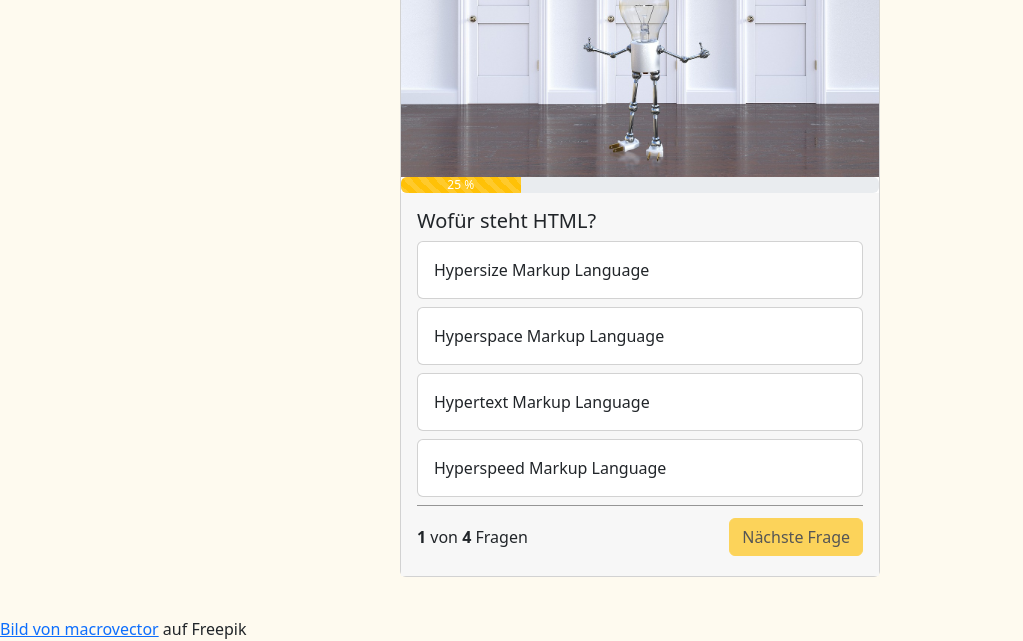
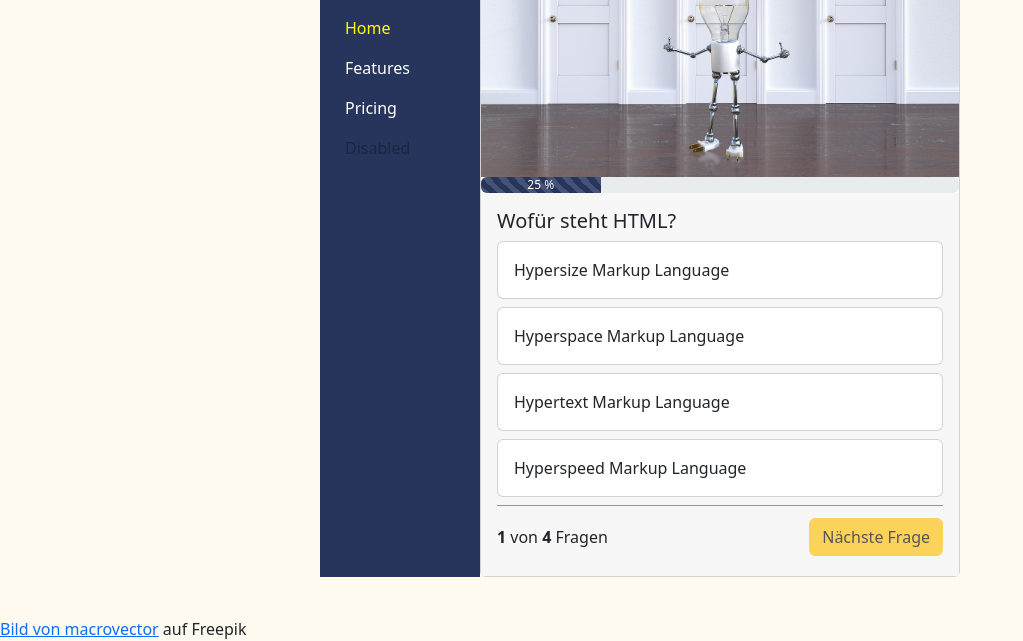
Before and after one commit to fshippman/Quizapp, a plain HTML site: page index.html in a window 1280 px wide. Shown: the part 183-824 px from the top of the page, without its empty margins (0-1023 px from the left). Drawn offline with nearby package versions, Linux system fonts and the light colour scheme.

Commit message:
created menu

```diff
--- a/index.html
+++ b/index.html
@@ -23,13 +23,41 @@
     <div class="container">
 
 
+        <div class="d-flex">
 
-        <div id="card" class="card" style="width: 30rem; height: 45rem;">
+            <nav class="navbar d-flex flex-column quiz-nav link-light ">
+                <div class="d-flex flex-column h-100 m-4">
+
+                    <div class="gap-3">
+                        <img  src="img/logo.png" alt="">
+                    </div>
+
+
+
+                    <ul class="navbar-nav link-light mt-4">
+                        <li class="nav-item">
+                            <a class="nav-link active" aria-current="page" href="#">Home</a>
+                        </li>
+                        <li class="nav-item">
+                            <a class="nav-link" href="#">Features</a>
+                        </li>
+                        <li class="nav-item">
+                            <a class="nav-link" href="#">Pricing</a>
+                        </li>
+                        <li class="nav-item">
+                            <a class="nav-link disabled">Disabled</a>
+                        </li>
+                    </ul>
+
+                </div>
+            </nav>
+
+            <div id="card" class="card quiz-card" style="width: 30rem; height: 45rem;">
                 <img src="img/question-mark.jpg" class="card-img-top" id="header-image">
-            <div class="progress" role="progressbar" aria-label="Warning example" aria-valuenow="25" aria-valuemin="0"
-                aria-valuemax="100">
-                <div class="progress-bar  progress-bar-striped bg-warning" id="progress-bar"
-                    style="width: 25%">25%</div>
+                <div class="progress" role="progressbar" aria-label="Warning example" aria-valuenow="25"
+                    aria-valuemin="0" aria-valuemax="100">
+                    <div class="progress-bar  progress-bar-striped bg-blue" id="progress-bar" style="width: 25%">25%
+                    </div>
                 </div>
                 <div id="endScreen" style="display: none;">
                     <div class="card-body text-center">
@@ -75,6 +103,7 @@
                 </div>
             </div>
         </div>
+    </div>
 
 
 
@@ -83,5 +112,6 @@
 
 </html>
 
-<a href="https://de.freepik.com/vektoren-kostenlos/hand-haelt-trophaee_1529994.htm#query=victory&position=32&from_view=search&track=sph">Bild
+<a
+    href="https://de.freepik.com/vektoren-kostenlos/hand-haelt-trophaee_1529994.htm#query=victory&position=32&from_view=search&track=sph">Bild
     von macrovector</a> auf Freepik
--- a/style.css
+++ b/style.css
@@ -10,8 +10,18 @@ body {
     align-items: center;
 }
 
-.quiz_card {
+.quiz-nav {
+    height: 45rem;
+    width: 10rem;
+    background-color: #27355C !important;
+}
+
+.bg-blue {
+    background-color: #27355C !important;
+}
+.quiz-card {
     width: 30rem;
+    height: 45rem;
 }
 
 #questionBody {
@@ -54,3 +64,23 @@ body {
 .text-center {
     text-align: center;
 }
+
+.navbar-nav {
+    --bs-nav-link-padding-x: 1rem;
+    --bs-nav-link-padding-y: 0.5rem;
+    --bs-nav-link-font-weight: ;
+    --bs-nav-link-color: white !important;
+    --bs-nav-link-hover-color: #0dcaf0 !important;
+    --bs-nav-link-disabled-color: var(--bs-secondary-color);
+    display: flex;
+    flex-wrap: wrap;
+    padding-left: 0;
+    margin-bottom: 0;
+    list-style: none;
+}
+
+
+
+.nav-link.active {
+    color: yellow !important;
+}
```
Lines whose indentation alone changed are shown as unchanged.
